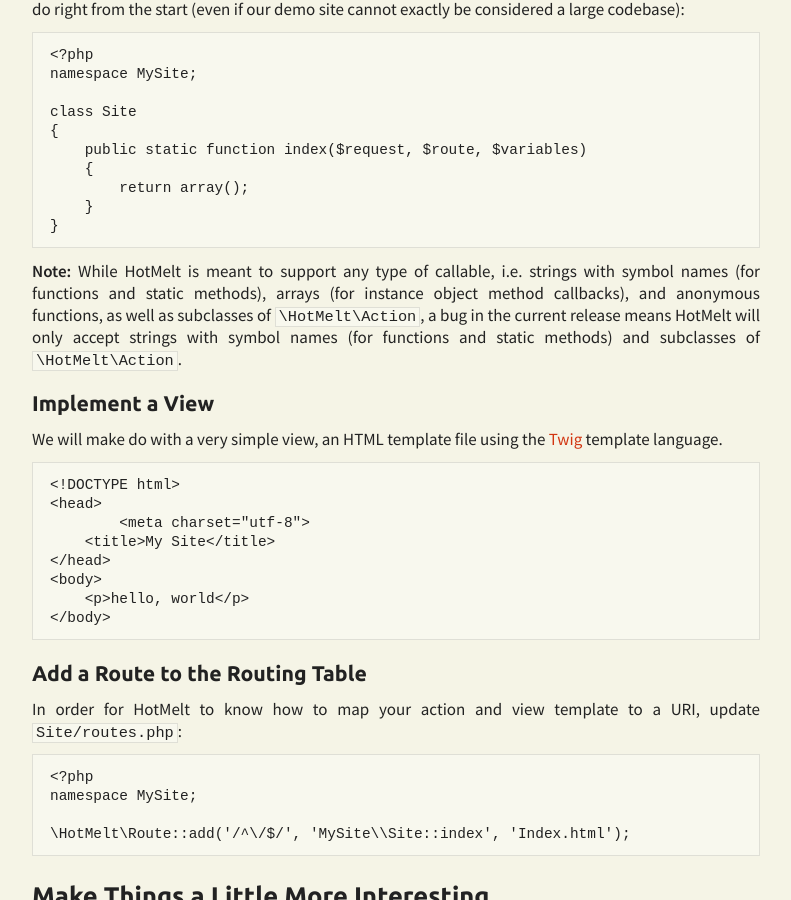
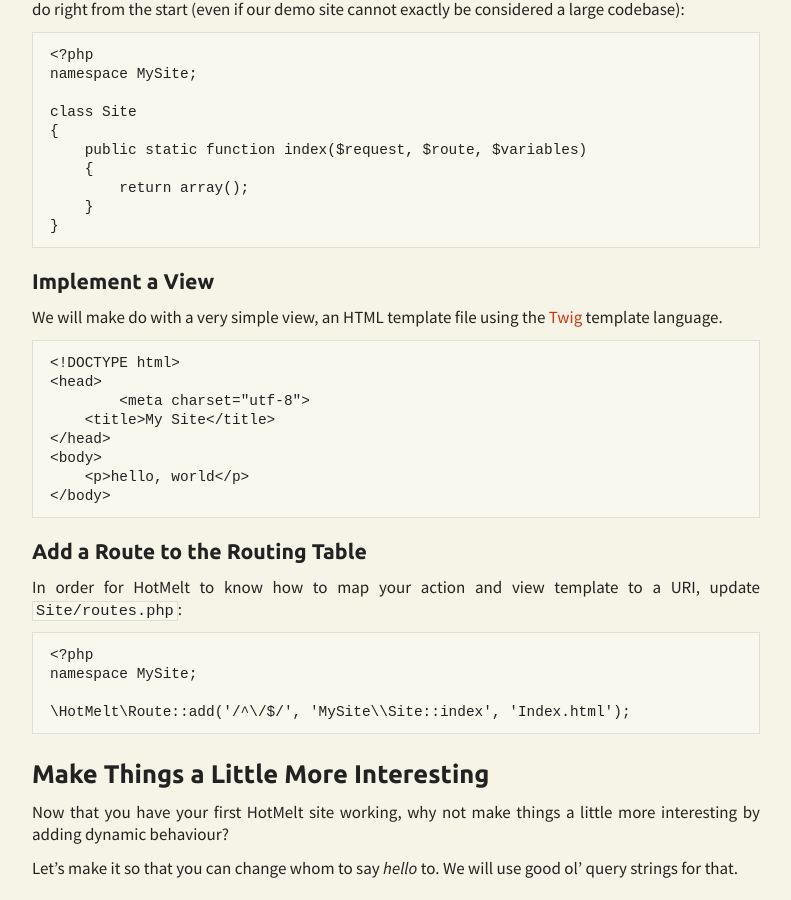
Before and after one commit to gcbrueckmann/HotMelt, a Jekyll site: the page built from docs/first-site/index.md, in a window 1280 px wide and 900 px high, scrolled down 2011 px. Shown: the whole window, without its empty margins (244-1035 px from the left). Built offline with Jekyll 4.4.1, drawn with Linux system fonts in a browser that asks for light colours; Markdown is read by kramdown in place of the engine named in the settings.

Commit message:
Remove note about action callable limitations
Action specs in route definitions accept all callable types as of
398b5a769f50df8544937c8a60fe00021e3de4e2.

````diff
--- a/docs/first-site/index.md
+++ b/docs/first-site/index.md
@@ -102,8 +102,6 @@ class Site
     }
 }
 ```
-
-**Note:** While HotMelt is meant to support any type of callable, i.e. strings with symbol names (for functions and static methods), arrays (for instance object method callbacks), and anonymous functions, as well as subclasses of `\HotMelt\Action`, a bug in the current release means HotMelt will only accept strings with symbol names (for functions and static methods) and subclasses of `\HotMelt\Action`.
 
 ## Implement a View
 
````
Also changed, not shown: docs/overview/actions/index.md (+0 -2 lines).
